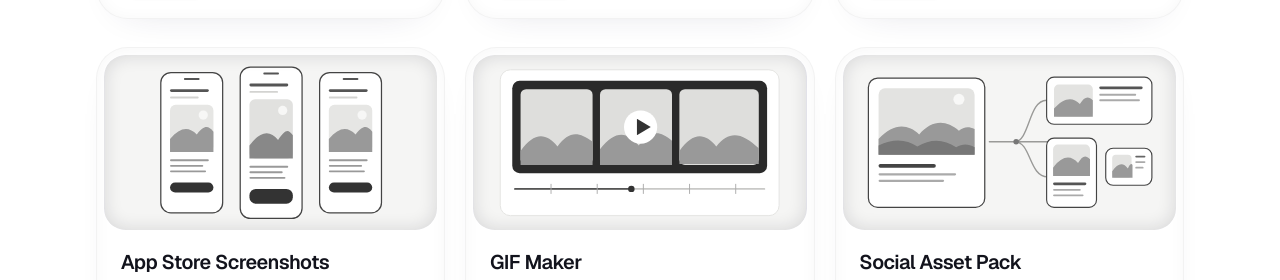
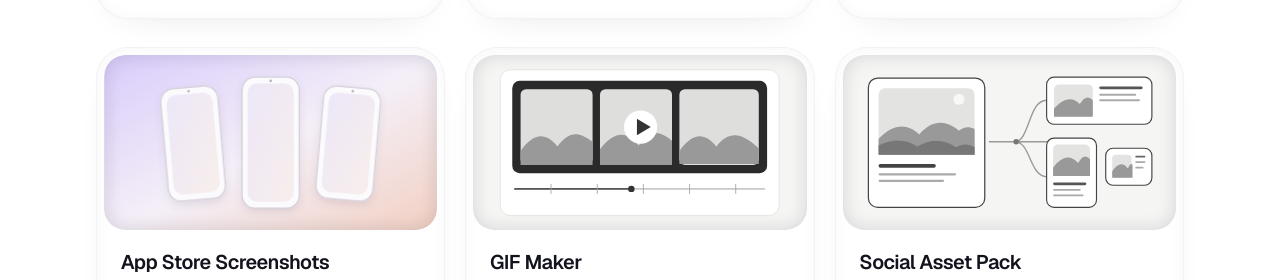
Before and after one commit to desphixs/tools, a Next.js app: page / in a window 1280 px wide. Shown: the part 505-785 px from the top of the page. Built offline with nearby package versions, Linux system fonts and the light colour scheme.

Commit message:
Simplify App Store screenshot thumbnail

```diff
--- a/src/components/tool-thumbnails.tsx
+++ b/src/components/tool-thumbnails.tsx
@@ -99,51 +99,35 @@ export function DeviceMockupsThumbnail() {
 export function AppStoreScreenshotsThumbnail() {
   return (
     <svg viewBox="0 0 360 190" className="h-full w-full" aria-hidden="true" focusable="false">
-      <rect width="360" height="190" rx="22" fill="#f5f5f4" />
-      <g fill="#fff" stroke="#444" strokeWidth="1.35">
-        <rect x="61" y="19" width="67" height="152" rx="11" />
-        <rect x="147" y="13" width="67" height="164" rx="11" />
-        <rect x="233" y="19" width="67" height="152" rx="11" />
+      <defs>
+        <linearGradient id="app-store-wash" x1="0" y1="0" x2="1" y2="1">
+          <stop stopColor="#d9ccfb" />
+          <stop offset="0.52" stopColor="#f4eff7" />
+          <stop offset="1" stopColor="#f2d0c3" />
+        </linearGradient>
+        <linearGradient id="app-store-screen" x1="0" y1="0" x2="1" y2="1">
+          <stop stopColor="#ede7f8" />
+          <stop offset="1" stopColor="#f7eeeb" />
+        </linearGradient>
+        <filter id="app-store-phone-shadow" x="-25%" y="-15%" width="150%" height="140%">
+          <feDropShadow dx="0" dy="4" stdDeviation="4" floodColor="#65576f" floodOpacity="0.13" />
+        </filter>
+      </defs>
+      <rect width="360" height="190" rx="22" fill="url(#app-store-wash)" />
+      <g filter="url(#app-store-phone-shadow)" transform="rotate(-5 96 96)">
+        <rect x="65" y="35" width="62" height="122" rx="14" fill="#fbfafc" stroke="#d8d2dd" strokeWidth="1.5" />
+        <rect x="71" y="42" width="50" height="108" rx="10" fill="url(#app-store-screen)" />
+        <circle cx="96" cy="39" r="1.4" fill="#b8b1bf" />
       </g>
-      <g fill="#555">
-        <rect x="86" y="25" width="17" height="2" rx="1" />
-        <rect x="172" y="19" width="17" height="2" rx="1" />
-        <rect x="258" y="25" width="17" height="2" rx="1" />
-        <rect x="71" y="37" width="42" height="3" rx="1.5" />
-        <rect x="157" y="31" width="42" height="3" rx="1.5" />
-        <rect x="243" y="37" width="42" height="3" rx="1.5" />
+      <g filter="url(#app-store-phone-shadow)">
+        <rect x="149" y="24" width="62" height="142" rx="14" fill="#fbfafc" stroke="#d8d2dd" strokeWidth="1.5" />
+        <rect x="155" y="31" width="50" height="128" rx="10" fill="url(#app-store-screen)" />
+        <circle cx="180" cy="28" r="1.4" fill="#b8b1bf" />
       </g>
-      <g fill="#d3d3d1">
-        <rect x="71" y="45" width="31" height="2" rx="1" />
-        <rect x="157" y="39" width="31" height="2" rx="1" />
-        <rect x="243" y="45" width="31" height="2" rx="1" />
-      </g>
-      <g>
-        <rect x="71" y="54" width="47" height="51" rx="6" fill="#e6e6e4" />
-        <rect x="157" y="48" width="47" height="64" rx="6" fill="#e1e1df" />
-        <rect x="243" y="54" width="47" height="51" rx="6" fill="#e6e6e4" />
-        <circle cx="107" cy="65" r="5" fill="#f7f7f6" />
-        <circle cx="193" cy="60" r="5" fill="#f7f7f6" />
-        <circle cx="279" cy="65" r="5" fill="#f7f7f6" />
-        <path d="M71 91c11-13 20-14 29-5 8-10 12-10 18-3v22H71Z" fill="#999" />
-        <path d="M157 98c12-16 22-17 31-6 8-12 11-12 16-5v25h-47Z" fill="#888" />
-        <path d="M243 91c11-13 20-14 29-5 8-10 12-10 18-3v22h-47Z" fill="#999" />
-      </g>
-      <g fill="#999">
-        <rect x="71" y="113" width="42" height="2" rx="1" />
-        <rect x="71" y="119" width="36" height="2" rx="1" />
-        <rect x="71" y="125" width="39" height="2" rx="1" />
-        <rect x="157" y="120" width="42" height="2" rx="1" />
-        <rect x="157" y="126" width="36" height="2" rx="1" />
-        <rect x="157" y="132" width="39" height="2" rx="1" />
-        <rect x="243" y="113" width="42" height="2" rx="1" />
-        <rect x="243" y="119" width="36" height="2" rx="1" />
-        <rect x="243" y="125" width="39" height="2" rx="1" />
-      </g>
-      <g fill="#333">
-        <rect x="71" y="138" width="47" height="11" rx="5.5" />
-        <rect x="157" y="145" width="47" height="16" rx="7" />
-        <rect x="243" y="138" width="47" height="11" rx="5.5" />
+      <g filter="url(#app-store-phone-shadow)" transform="rotate(5 264 96)">
+        <rect x="233" y="35" width="62" height="122" rx="14" fill="#fbfafc" stroke="#d8d2dd" strokeWidth="1.5" />
+        <rect x="239" y="42" width="50" height="108" rx="10" fill="url(#app-store-screen)" />
+        <circle cx="264" cy="39" r="1.4" fill="#b8b1bf" />
       </g>
     </svg>
   );
```
